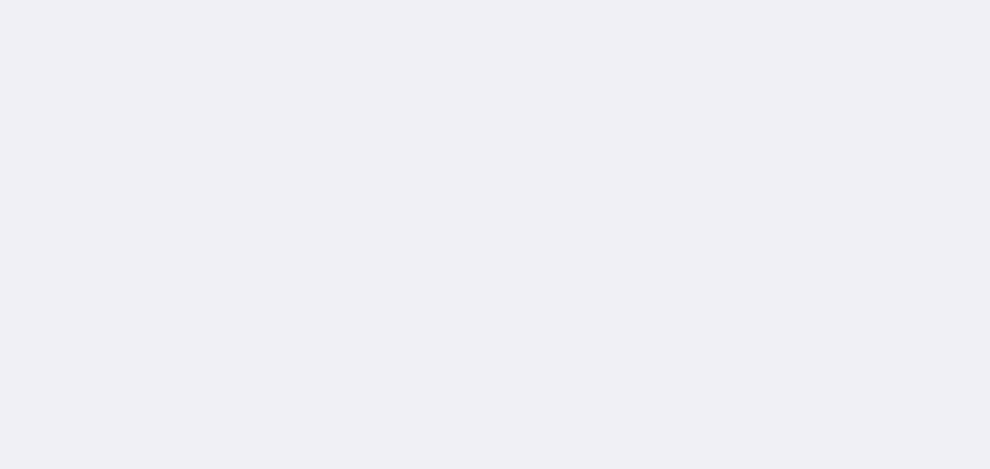
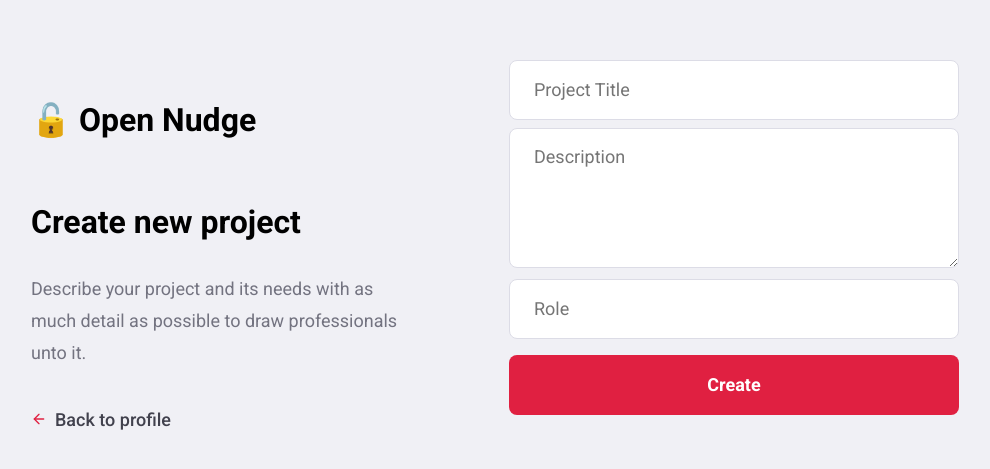
Before and after one commit to lucasamonrc/open-nudge, a React (Create React App) app in the folder web/: page /projects/new in a window 1280 px wide. Shown: the part 167-636 px from the top of the page, without its empty margins (145-1135 px from the left). Built offline with nearby package versions, Linux system fonts and the light colour scheme.

Commit message:
Implement new project page

```diff
--- /dev/null
+++ b/web/src/pages/NewProject/index.js
@@ -0,0 +1,84 @@
+import React, { useState } from 'react';
+import { Link, useHistory } from 'react-router-dom';
+import { FiArrowLeft } from 'react-icons/fi'
+
+import api from '../../services/api';
+
+import './styles.css';
+
+import Logo from '../../components/Logo';
+
+const NewProject = () => {
+  const [title, setTitle] = useState('');
+  const [description, setDescription] = useState('');
+  const [role, setRole] = useState('');
+
+  const history = useHistory();
+
+  const userId = localStorage.getItem('userId');
+
+  async function handleNewProject(e) {
+    e.preventDefault();
+
+    const data = {
+      title,
+      description,
+      role,
+    };
+
+    try {
+      await api.post('Projects', data, {
+        headers: {
+          Authorization: userId,
+        }
+      })
+
+      history.push('/profile');
+    } catch (err) {
+      alert('Error in creating new project. Try again.');
+      console.log(err.message);
+    }
+  }
+
+  return (
+    <div className="new-project-container">
+      <div className="content">
+        <section>
+          <Logo />
+
+          <h1>Create new project</h1>
+          <p>Describe your project and its needs with as much detail as possible to draw professionals unto it.</p>
+
+          <Link className="back-link" to="/profile">
+            <FiArrowLeft size={16} color="#E02041" />
+            Back to profile
+          </Link>
+        </section>
+
+        <form onSubmit={handleNewProject}>
+          <input
+            placeholder="Project Title"
+            role={title}
+            onChange={e => setTitle(e.target.value)}
+          />
+
+          <textarea
+            placeholder="Description"
+            role={description}
+            onChange={e => setDescription(e.target.value)}
+          />
+
+          <input
+            placeholder="Role"
+            role={role}
+            onChange={e => setRole(e.target.value)}
+          />
+
+          <button className="button" type="submit">Create</button>
+        </form>
+      </div>
+    </div>
+  )
+}
+
+export default NewProject;
--- /dev/null
+++ b/web/src/pages/NewProject/styles.css
@@ -0,0 +1,48 @@
+.new-project-container {
+  width: 100%;
+  max-width: 1120px;
+  height: 100vh;
+  margin: 0 auto;
+
+  display: flex;
+  align-items: center;
+  justify-content: center;
+}
+
+.new-project-container .content {
+  width: 100%;
+  padding: 96px;
+  background: #f0f0f5;
+  box-shadow: 0 0 100px rgba(0, 0, 0, 0.1);
+  border-radius: 8px;
+
+  display: flex;
+  justify-content: space-between;
+  align-items: center;
+}
+
+.new-project-container .content section {
+  width: 100%;
+  max-width: 380px;
+}
+
+.new-project-container .content section h1 {
+  margin: 64px 0 32px;
+  font-size: 32px;
+}
+
+.new-project-container .content section p {
+  font-size: 18px;
+  color: #737380;
+  line-height: 32px;
+}
+
+.new-project-container .content form {
+  width: 100%;
+  max-width: 450px;
+}
+
+.new-project-container .content form input,
+.new-project-container .content form textarea {
+  margin-top: 8px;
+}
--- a/web/src/routes.js
+++ b/web/src/routes.js
@@ -4,14 +4,16 @@ import { BrowserRouter, Route, Switch } from 'react-router-dom';
 import Logon from './pages/Logon';
 import Register from './pages/Register';
 import Profile from './pages/Profile';
+import NewProject from './pages/NewProject';
 
 export default function Routes() {
   return (
     <BrowserRouter>
       <Switch>
         <Route path="/logon" exact component={Logon} />
-        <Route path="/register" exact component={Register} />
-        <Route path="/profile" exact component={Profile} />
+        <Route path="/register" component={Register} />
+        <Route path="/profile" component={Profile} />
+        <Route path="/projects/new" component={NewProject} />
       </Switch>
     </BrowserRouter>
   );
```
